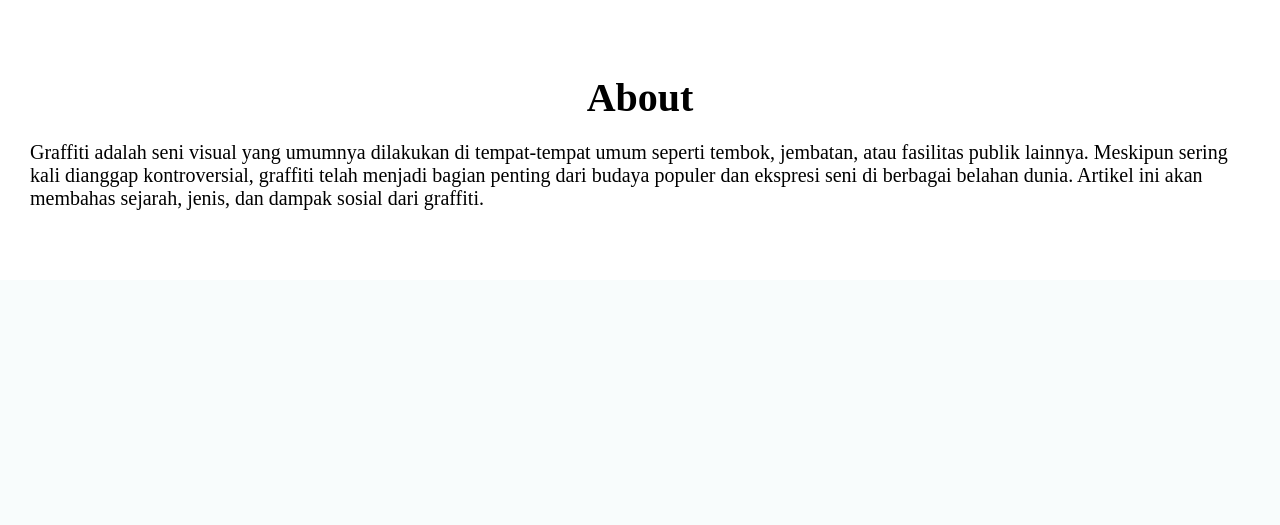
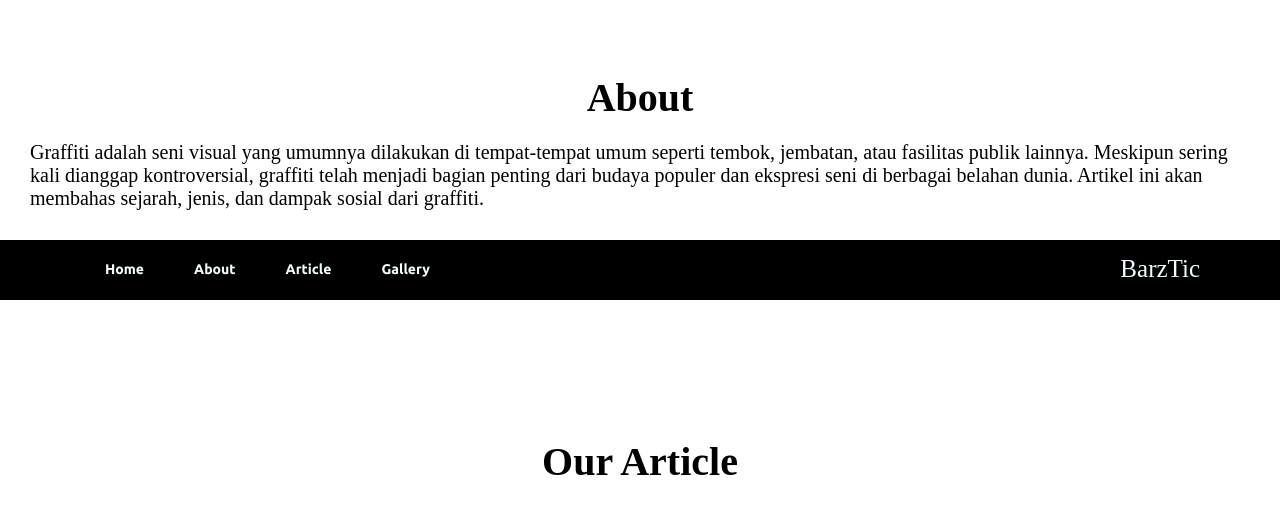
Before and after one commit to Barzeizm/projek, a PHP site: page /index.php?halaman=article in a window 1280 px wide. Shown: the part 836-1361 px from the top of the page. Before the commit the page ends 1046 px from the top, so only its background shows below. Run offline with PHP 8.4, Linux system fonts and the light colour scheme; data that the repository does not hold is empty.

Commit message:
bismillah

```diff
--- a/article.php
+++ b/article.php
@@ -1,20 +1,69 @@
 <?php
+    include "crud/koneksi.php";
+
+    $sql=$koneksi->query("SELECT * FROM tb_artikel where id_artikel=$_GET[id]");
+    $baris=mysqli_fetch_array($sql);
+?>
+
+
+<?php
+    include ("crud/koneksi.php");
+?>
 
 
 
+<!DOCTYPE html>
+<html lang="en">
+<head>
+    <meta charset="UTF-8">
+    <meta http-equiv="X-UA-Compatible" content="IE=edge">
+    <meta name="viewport" content="width=device-width, initial-scale=1.0">
+    <link rel="stylesheet" href="css/style.css">
 
-?>
+    <title>Document</title>
+</head>
+<body>
+    <!-- javascript -->
+    <script src="js/script.js"></script>
 
+    <!-- Header -->
+    <header>
+        <div class="logo">
+            <a href="">BarzTic</a>
+        </div>
+        <nav class="navbar">
+            <ul>
+                <li><a href="index.php">Home</a></li>
+                <li><a href="#about">About</a></li>
+                <li><a href="#article">Article</a></li>
+                <li><a href="">Gallery</a></li>
+            </ul>
+        </nav>
+    </header>
 
-<div class="article">
-    <img src="" alt="">
-    <div class="judul">
-        Graffiti: Seni Jalanan yang Kontroversial dan Ekspresif <br>
+    <!-- <div id="home">
+
+        <div class="slide">
+            <h1 class="slide-text">Selamat Datang di Website Artikel <br> Barztic</h1>
+            <img src="assets/slide1.jpg" alt="" class="img-slides">
+        </div>
+
+    </div> -->
+    <!-- Akhir Header -->
+
+    <!-- Content -->
+
+    <div class="content-artikel">
+        <h2 class="judul-artikel"><?= $baris ['judul_artikel'];?></h2> <br>
+        <p><?= $baris ['isi_artikel'];?></p>
     </div>
-    <div class="isi-article">
-        Graffiti adalah bentuk seni jalanan yang telah ada sejak zaman kuno dan terus berkembang hingga saat
-        ini. Meskipun sering kali mendapat stigma negatif dan dianggap sebagai vandalisme, graffiti sebenarnya
-        merupakan media ekspresi yang kuat dan dapat memiliki makna mendalam. Artikel ini akan menggali lebih
-        dalam tentang graffiti, sejarahnya, perdebatannya, dan pengaruhnya dalam budaya kontemporer.
-    </div>
-</div>
+
+    <!-- Akhir Content -->
+
+    <!-- FOOTER -->
+
+    <footer>
+
+    </footer>
+</body>
+</html>
--- a/css/style.css
+++ b/css/style.css
@@ -110,7 +110,7 @@ header {
   margin: 90px 0 0 0;
 }
 
-.about h2 {
+h2 {
   text-align: center;
   font-size: 40px;
 }
@@ -118,6 +118,9 @@ header {
 .about .text-about {
   font-size: 20px;
   margin: 20px 30px 30px 30px;
+}
+
+.img-about {
 }
 
 /* Card */
@@ -203,3 +206,10 @@ a:hover {
 .card-btn input:hover {
   border: 2px solid var(--color4);
 }
+
+/* HALAMAN ARTIKEL */
+
+.content-artikel {
+  padding: 90px;
+  text-align: center;
+}
--- a/index.php
+++ b/index.php
@@ -52,6 +52,16 @@
         </div>
     </div>
 
+
+    <?php
+    if(isset($_GET["halaman"])){
+        if($_GET["halaman"] == "article"){
+            include 'article.php';
+        }
+    }
+    ?>
+
+    <h2>Our Article</h2>
     <div id="article" class="card-content">
     <?php
         $sql = "SELECT * FROM tb_artikel";
@@ -67,8 +77,8 @@
                     <div class="card_content">
                         <h2 class="card_title"><?= $row["judul_artikel"] ?></h2>
                         <p class="card_text"><?= $row["isi_artikel"] ?></p>
-                        <a href="" class="card-btn">
-                            <input type="button" value="Baca">
+                        <a href="article.php?id=<?php echo($row['id_artikel'])?>">
+                            <button class="btn-info">Baca Selengkapnya</button>
                         </a>
                     </div>
                 </div>
@@ -80,5 +90,11 @@
     </div>
 
     <!-- Akhir Content -->
+
+    <!-- FOOTER -->
+
+    <footer>
+
+    </footer>
 </body>
 </html>
```
Also changed, not shown: assets/kanan1.jpg (added), card.php (added).
